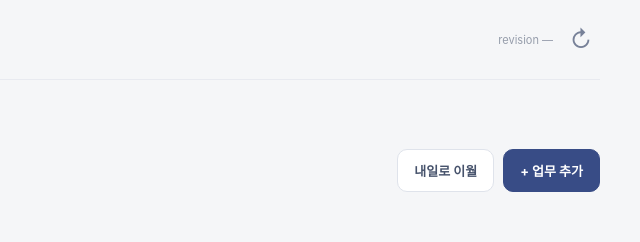
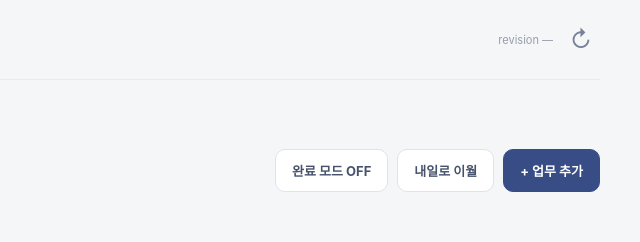
Before and after one commit to muns5965/planner-web, a website: page index.html in a window 1280 px wide. Shown: the top 242 px of the page, 640-1280 px from the left. Drawn offline with Linux system fonts and the light colour scheme.

Commit message:
feat(ui): add completion-mode toggle

```diff
--- a/index.html
+++ b/index.html
@@ -39,7 +39,7 @@
     </section>
     <section class="page-heading">
       <div><span class="eyebrow" id="today-label"></span><h1 id="page-title">업무 플래너</h1><p id="page-subtitle">중요한 업무를 우선순위에 맞춰 정리합니다.</p></div>
-      <div class="page-actions"><button class="btn subtle" id="rollover-btn" data-action="rollover">내일로 이월</button><button class="btn primary" id="new-task" data-action="new">+ 업무 추가</button></div>
+      <div class="page-actions"><button class="btn subtle" id="completion-mode" data-action="toggle-completion" aria-pressed="false">완료 모드 OFF</button><button class="btn subtle" id="rollover-btn" data-action="rollover">내일로 이월</button><button class="btn primary" id="new-task" data-action="new">+ 업무 추가</button></div>
     </section>
     <section id="summary" class="summary" aria-label="업무 현황"></section>
     <section class="toolbar" aria-label="검색과 필터">
```
